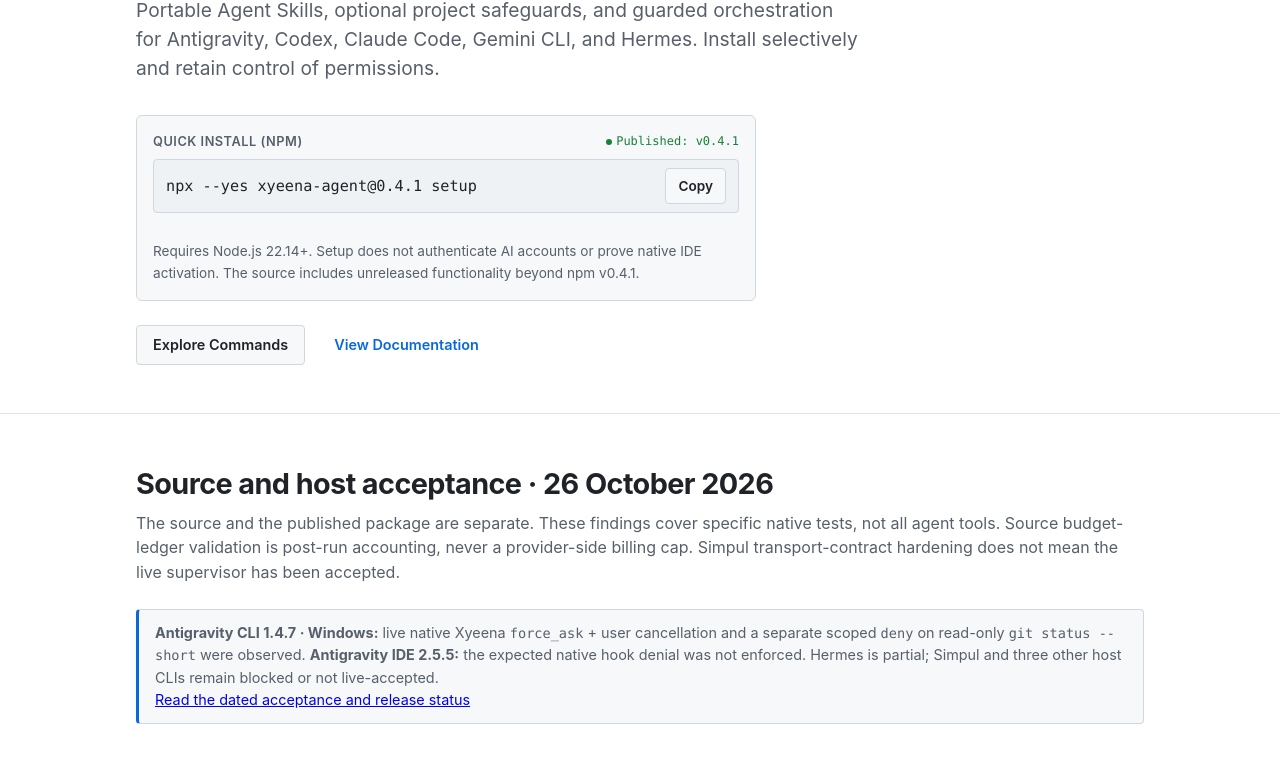
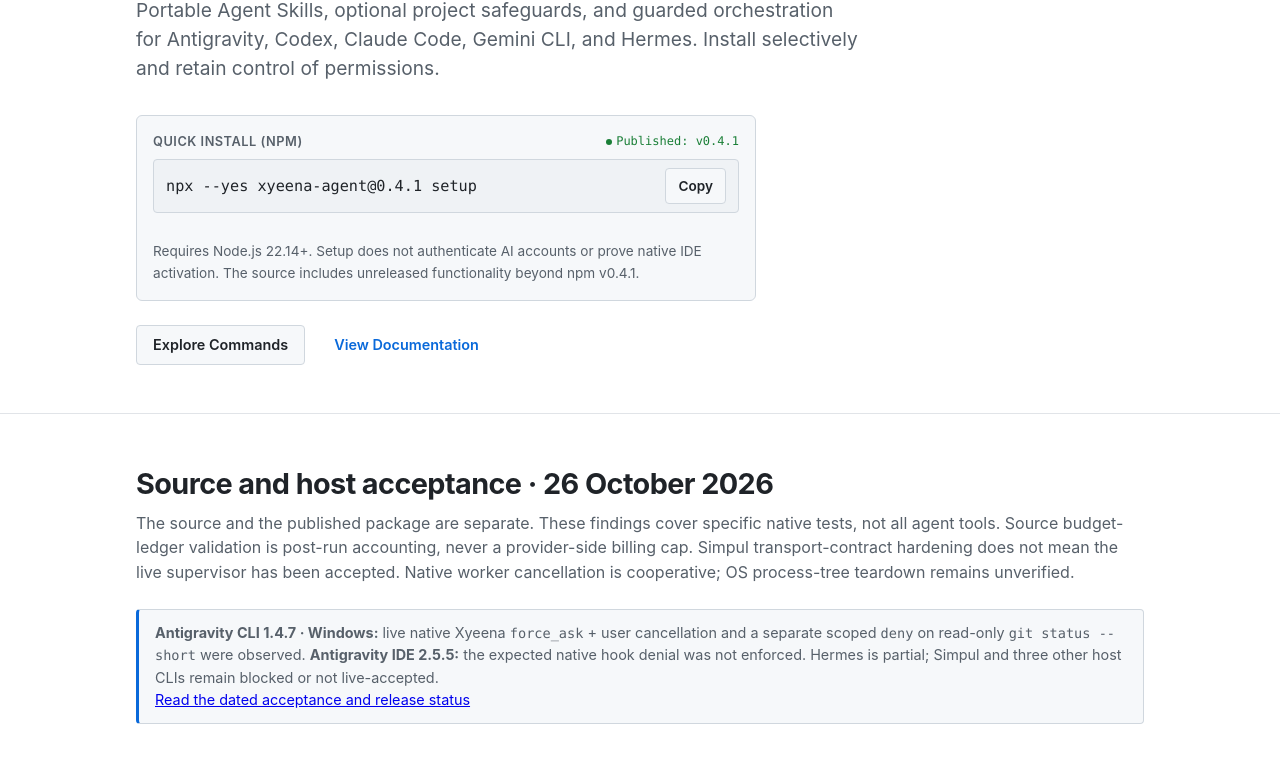
Before and after one commit to rzqllh/xyeena, a website: page site/index.html in a window 1280 px wide. Shown: the part 283-1046 px from the top of the page. Drawn offline with Linux system fonts and the light colour scheme.

Commit message:
docs(ops): reconcile merged MCP CI and native cancellation scope

```diff
--- a/site/index.html
+++ b/site/index.html
@@ -64,7 +64,7 @@
       <div class="container">
         <div class="section-intro">
           <h2 id="source-status-title">Source and host acceptance · 26 October 2026</h2>
-          <p>The source and the published package are separate. These findings cover specific native tests, not all agent tools. Source budget-ledger validation is post-run accounting, never a provider-side billing cap. Simpul transport-contract hardening does not mean the live supervisor has been accepted.</p>
+          <p>The source and the published package are separate. These findings cover specific native tests, not all agent tools. Source budget-ledger validation is post-run accounting, never a provider-side billing cap. Simpul transport-contract hardening does not mean the live supervisor has been accepted. Native worker cancellation is cooperative; OS process-tree teardown remains unverified.</p>
         </div>
         <div class="selection-notice">
           <strong>Antigravity CLI 1.4.7 · Windows:</strong> live native Xyeena <code>force_ask</code> + user cancellation and a separate scoped <code>deny</code> on read-only <code>git status --short</code> were observed. <strong>Antigravity IDE 2.5.5:</strong> the expected native hook denial was not enforced. Hermes is partial; Simpul and three other host CLIs remain blocked or not live-accepted.
```
